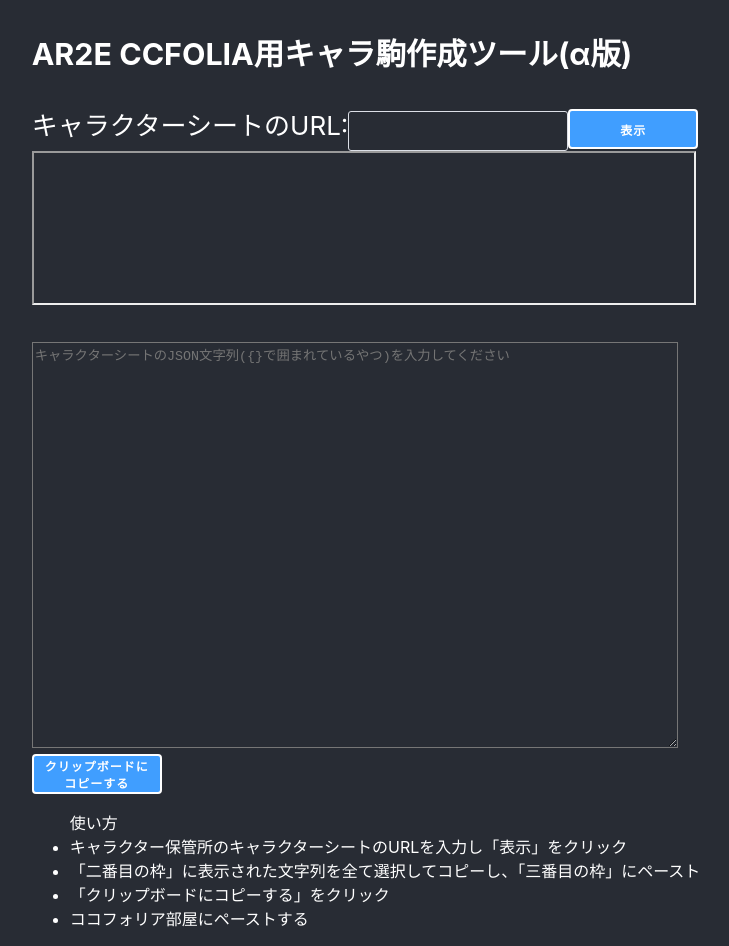
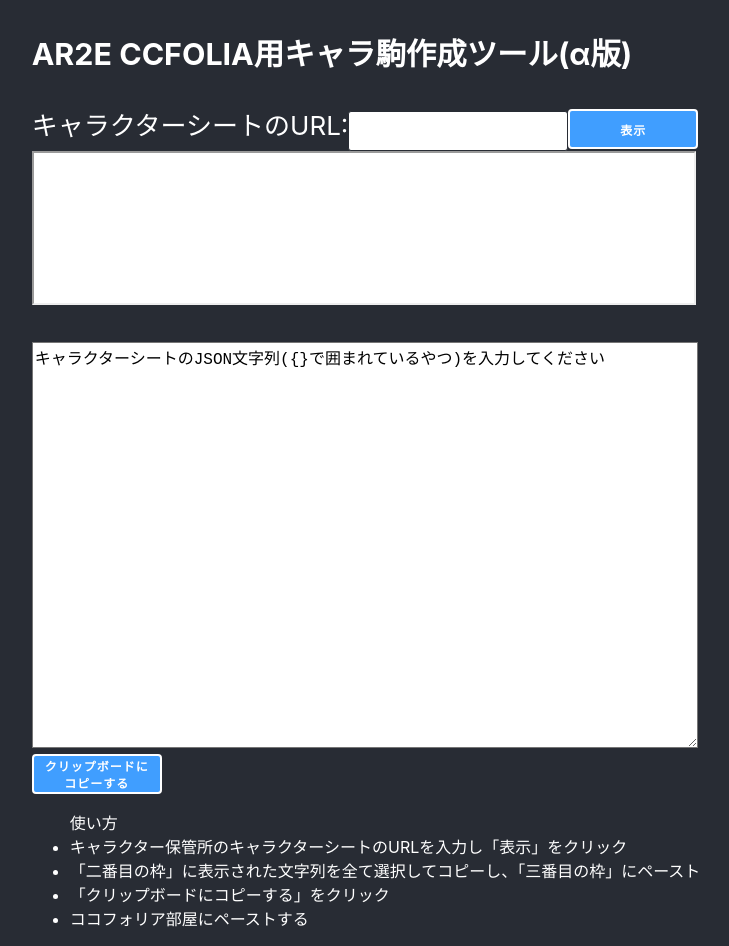
Before and after one commit to Militum/AR2ECharacterDataConvertTool, a React (Create React App) app: page / in a window 1280 px wide. Shown: the whole page, without its empty margins (275-1004 px from the left). Built offline with nearby package versions, Linux system fonts and the light colour scheme.

Commit message:
フォーム背景色を変更し視認性向上

```diff
--- a/src/style.css
+++ b/src/style.css
@@ -18,12 +18,12 @@
 
 .el-like-input {
   -webkit-appearance: none;
-  background-color: #282c34;
+  background-color: white;
   background-image: none;
   border-radius: 3px;
-  border: 1px solid #dcdfe6;
+  border: 1px solid #282c34;
   box-sizing: border-box;
-  color: white;
+  color: black;
   display: inline-block;
   font-size: 12px;
   height: 40px;
@@ -61,14 +61,19 @@
 }
 
 .textarea {
-  width: 640px;
+  width: 660px;
   height: 400px;
-  background-color: #282c34;
-  color: white;
+  background-color: white;
+  color: #282c34;
+}
+
+::placeholder {
+  color: black;
+  font-size: 1.2em;
 }
 
 .frame {
   width: 660px;
-  background-color: #282c34;
-  color: white;
+  background-color: white;
+  color: #282c34;
 }
```
Also changed, not shown: 4 other files (tests, documents, lock files or other folders).
